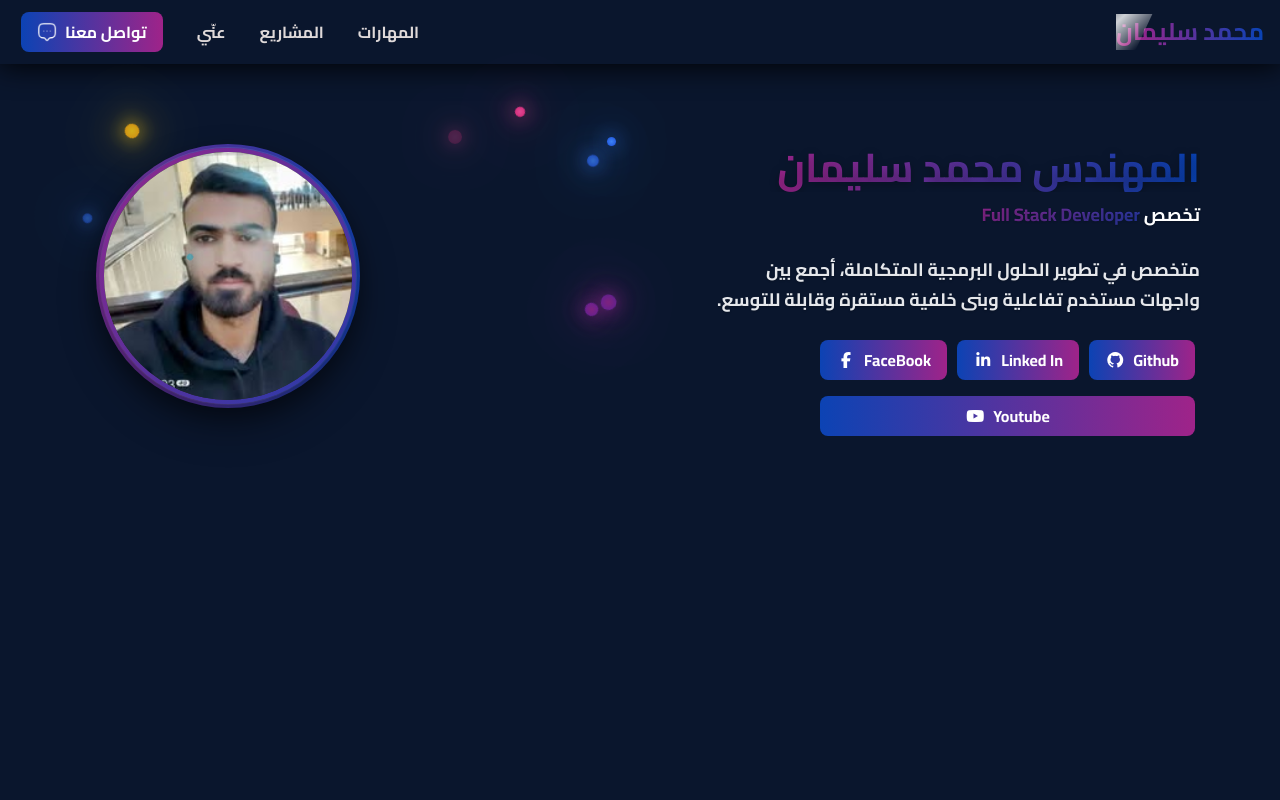
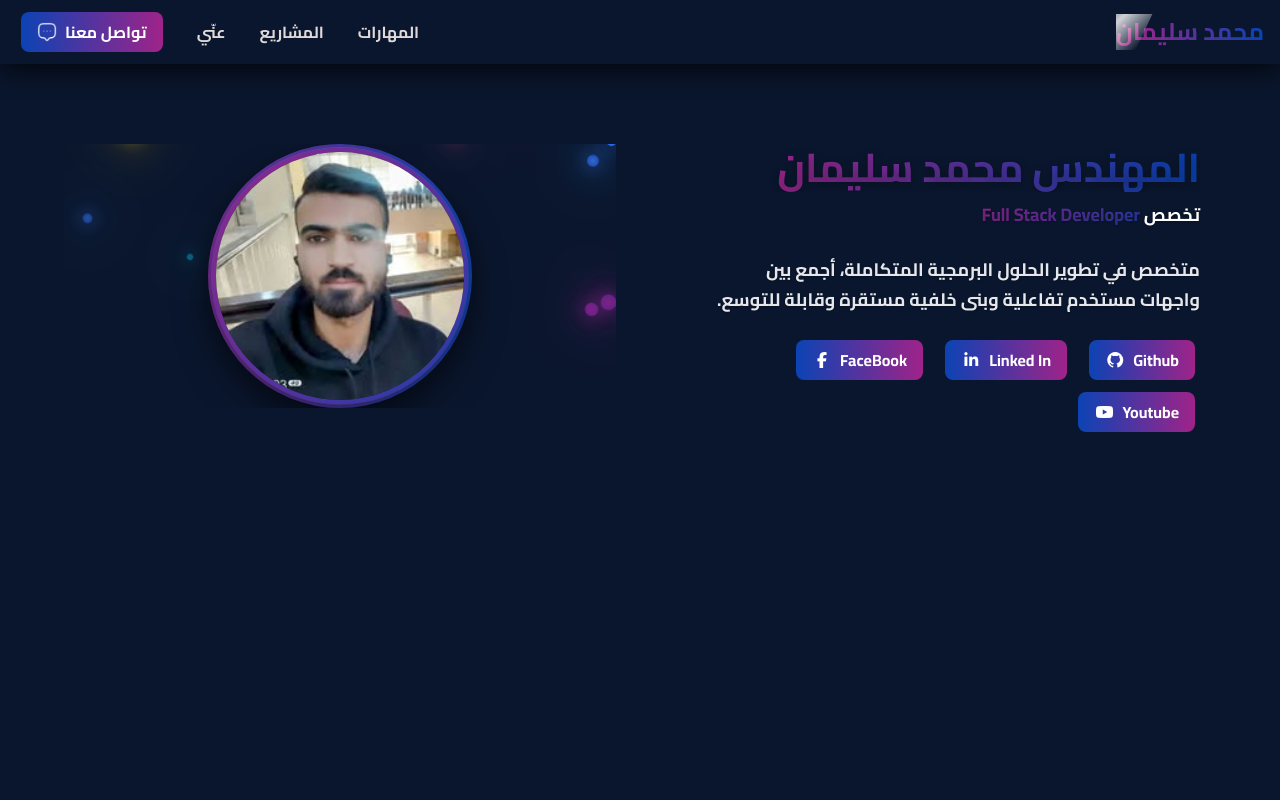
Before and after one commit to CWD2500/qwerty_po, a React (Vite) app: page / in a window 1280 px wide. Shown: the top 800 px of the page. Built offline with nearby package versions, Linux system fonts and the light colour scheme; no server answers.

Commit message:
Update Home.jsx

```diff
--- a/src/WebPage/Home.jsx
+++ b/src/WebPage/Home.jsx
@@ -1,11 +1,25 @@
-import { useRef } from "react";
+import { useRef, useState, useEffect } from "react";
 import './css/home.css';
 import profileImage from '../assets/icon/muhammed.jpg';
-import chatbox from "../assets/icon/chatbox.png";
+
 export default function Home() {
   const imgRef = useRef();
+  const [isMobile, setIsMobile] = useState(false);
+
+  useEffect(() => {
+    const checkScreenSize = () => {
+      setIsMobile(window.innerWidth <= 768);
+    };
+
+    checkScreenSize();
+    window.addEventListener('resize', checkScreenSize);
+
+    return () => window.removeEventListener('resize', checkScreenSize);
+  }, []);
 
   const handleMouseMove = (e) => {
+    if (isMobile) return;
+
     const el = imgRef.current;
     const rect = el.getBoundingClientRect();
     const x = e.clientX - rect.left;
@@ -18,75 +32,66 @@ export default function Home() {
   };
 
   const handleMouseLeave = () => {
+    if (isMobile) return;
     imgRef.current.style.transform = "rotateX(0deg) rotateY(0deg) scale(1)";
   };
 
   return (
-    <div className="min-h-screen px-16 py-20 flex justify-center">
-      <div className="max-w-7xl w-full flex flex-col md:flex-row gap-20 items-start">
+    <div className="min-h-screen px-4 sm:px-8 md:px-16 py-16 md:py-20 flex justify-center">
+      <div className="max-w-7xl w-full flex flex-col md:flex-row gap-8 md:gap-20 items-center md:items-start">
 
+        <div className="flex-1 flex flex-col justify-start content-wrapper text-content order-2 md:order-1">
+          <h2 className="text-log mb-2 text-center md:text-right">المهندس محمد سليمان</h2>
 
-        <div className="flex-1 flex flex-col justify-start content-wrapper text-content">
-          <h2 className="text-log mb-2">المهندس محمد سليمان</h2>
-
-          <p className="mb-6 text-[20px] font-bold">
+          <p className="mb-6 text-lg md:text-[20px] font-bold text-center md:text-right">
             <span className="text-white">تخصص</span>{" "}
             <span className="font-bold text-grad">Full Stack Developer</span>
           </p>
 
-          <p className="text-white font-bold text-[20px] max-w-3xl mx-auto leading-relaxed">
+          <p className="text-white font-bold text-base md:text-[20px] max-w-3xl mx-auto md:mx-0 leading-relaxed text-center md:text-right">
             متخصص في تطوير الحلول البرمجية المتكاملة، أجمع بين واجهات مستخدم تفاعلية
             وبنى خلفية مستقرة وقابلة للتوسع.
           </p>
 
-          <div className="button-youtube" >
-                   <a href="https://github.com/CWD2500" rel="noopener noreferrer" target="_blank"  className="text-links-button flex items-center gap-2">
+          <div className="button-youtube mt-8 flex flex-wrap justify-center md:justify-start gap-3">
+            <a href="https://github.com/CWD2500" rel="noopener noreferrer" target="_blank" className="text-links-button flex items-center gap-2 px-4 py-2">
               Github <i className="fab fa-github"></i>
             </a>
-                 <a href="https://www.linkedin.com/in/muhammed-soliman-b95635335" rel="noopener noreferrer" target="_blank" className="text-links-button flex items-center gap-2">
+            <a href="https://www.linkedin.com/in/muhammed-soliman-b95635335" rel="noopener noreferrer" target="_blank" className="text-links-button flex items-center gap-2 px-4 py-2">
               Linked In <i className="fab fa-linkedin-in"></i>
             </a>
-                   <a href="https://www.facebook.com/muhammed.soliman.658838/" rel="noopener noreferrer" target="_blank"   className="text-links-button flex items-center gap-2">
+            <a href="https://www.facebook.com/muhammed.soliman.658838/" rel="noopener noreferrer" target="_blank" className="text-links-button flex items-center gap-2 px-4 py-2">
               FaceBook <i className="fab fa-facebook-f"></i>
             </a>
-            <a href="https://www.youtube.com/@Learnprogramming_codeforsyria/playlists" target="_blank"   rel="noopener noreferrer" className="text-links-button flex items-center gap-2  "  style={{marginTop :"16px",   width:"375px", textAlign:"center"}}>
-                       Youtube <i className ="fab fa-youtube"></i>
+            <a href="https://www.youtube.com/@Learnprogramming_codeforsyria/playlists" target="_blank" rel="noopener noreferrer" className="text-links-button flex items-center gap-2 px-4 py-2 md:w-auto w-full justify-center">
+              Youtube <i className="fab fa-youtube"></i>
             </a>
           </div>
         </div>
 
-        <div className="flex-1 relative flex justify-center md:justify-end px-4 md:px-8">
+        <div className="w-full md:flex-1 flex justify-center items-center px-4 md:px-8 md:order-2 relative overflow-hidden">
           <div
             className="profile-image-wrapper"
             onMouseMove={handleMouseMove}
             onMouseLeave={handleMouseLeave}
           >
-            <img ref={imgRef} src={profileImage} alt="صورة" />
+            <img ref={imgRef} src={profileImage} alt="المهندس محمد سليمان" />
           </div>
 
+          {/* النجوم - مخفية على الموبايل */}
+          {!isMobile && (
             <div className="stars-container">
               <div className="absolute top-2 left-2 w-3 h-3 star star-yellow"></div>
               <div className="absolute bottom-4 right-6 w-4 h-4 star star-pink"></div>
               <div className="absolute top-14 right-12 w-2 h-2 star star-blue"></div>
-
-        {/* نجوم إضافية */}
-        {/* <div className="absolute top-6 right-2 w-3 h-3 star star-purple"></div>
-        <div className="absolute bottom-12 left-4 w-2 h-2 star star-cyan"></div>
-        <div className="absolute top-20 left-8 w-4 h-4 star star-yellow"></div> */}
-
               <div className="absolute top-4 right-16 w-2 h-2 star star-pink"></div>
               <div className="absolute bottom-8 left-12 w-3 h-3 star star-blue"></div>
               <div className="absolute top-28 right-4 w-3 h-3 star star-purple"></div>
-
-        {/* النجوم الإضافية */}
-        {/* <div className="absolute bottom-2 left-16 w-2 h-2 star star-cyan"></div>
-        <div className="absolute top-10 left-20 w-4 h-4 star star-yellow"></div>
-        <div className="absolute bottom-16 right-14 w-3 h-3 star star-pink"></div> */}
-
               <div className="absolute top-32 left-12 w-2 h-2 star star-blue"></div>
               <div className="absolute bottom-20 right-20 w-3 h-3 star star-purple"></div>
               <div className="absolute top-24 left-24 w-4 h-4 star star-cyan"></div>
             </div>
+          )}
         </div>
       </div>
     </div>
```
Lines whose indentation alone changed are shown as unchanged.
